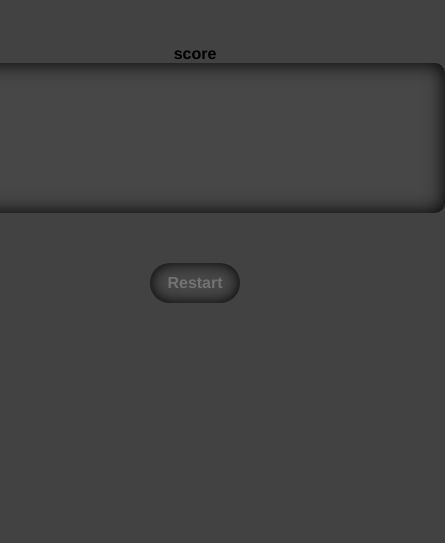
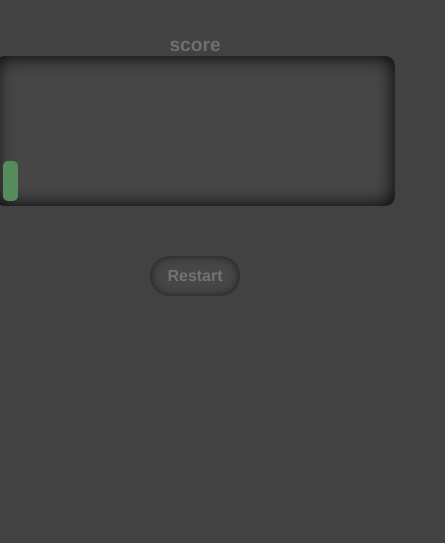
Before and after one commit to linse2268/DinoGameMobile, a plain HTML site: page index.html in a window 390 px wide. Shown: the part 301-844 px from the top of the page, 445 px wide, since content can reach past the window. Drawn offline with Linux system fonts and the light colour scheme.

Commit message:
Update style.css

```diff
--- a/style.css
+++ b/style.css
@@ -28,6 +28,12 @@ h1{
     font-weight: 800;
     color: rgba(255, 255, 255, 0.24);
 
+}
+
+h4{
+    font-size: 3em;
+    font-weight: 800;
+    color: rgba(255, 255, 255, 0.24);
 }
 
 #game{
@@ -100,7 +106,7 @@ h1{
 @media (max-width:750px){
 
     h1{
-        font-size: 3em;
+        font-size: 2em;
     }
 
     #restart{
@@ -108,11 +114,17 @@ h1{
         width: 90px;
         height: 40px;
         font-size: 1em;
+        box-shadow: inset 0 0 10px rgba(0, 0, 0, 0.603);
     }
 
+    h4{
+        font-size: 1.2em;
+        font-weight: 800;
+        color: rgba(255, 255, 255, 0.24);
+    }
     #game{
         height: 150px;
-        width: 500px;
+        width: 400px;
         overflow: hidden;
     }
 
@@ -142,7 +154,7 @@ h1{
     }
 
     @keyframes block{
-        0%{left: 490px;}
+        0%{left: 390px;}
         100%{left: -10px;}
     }
 }
```
